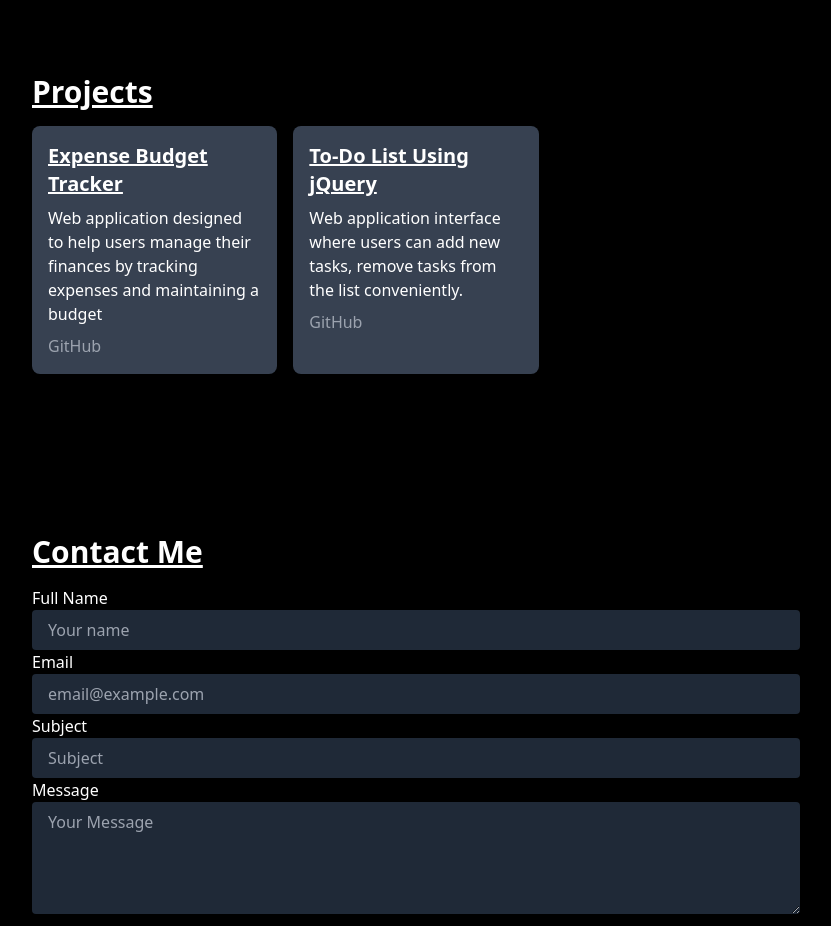
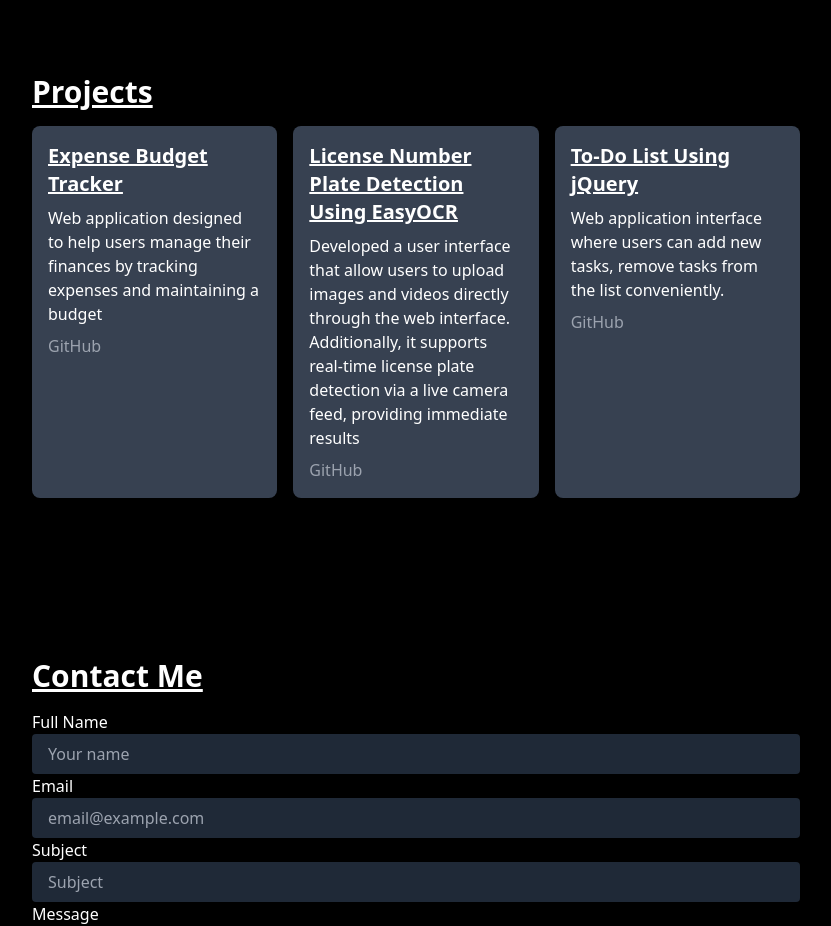
Before and after one commit to sandhya6456/portfolio, a plain HTML site: page index.html in a window 1280 px wide. Shown: the part 1520-2446 px from the top of the page, without its empty margins (0-831 px from the left). Drawn offline with nearby package versions, Linux system fonts and the light colour scheme.

Commit message:
My Portfolio

```diff
--- a/index.html
+++ b/index.html
@@ -130,6 +130,12 @@
             <p class="text-white">Web application designed to help users manage their finances by tracking expenses and maintaining a budget</p>
             <a href="https://github.com/sandhya6456/ExpenseBudgetTracker" class="text-gray-400 hover:text-white hover:underline mt-2 block" target="_blank">GitHub</a>
         </div>
+        <div class="bg-gray-700 p-4 rounded-lg hover:bg-gray-600">
+            <h3 class="text-xl font-bold mb-2 text-white underline">License Number Plate Detection Using EasyOCR</h3>
+            <p class="text-white">Developed a user interface that allow users to upload images and videos directly through the web interface.
+                Additionally, it supports real-time license plate detection via a live camera feed, providing immediate results</p>
+            <a href="https://github.com/sandhya6456/LicenseNumberPlateDetection/tree/master" class="text-gray-400 hover:text-white hover:underline mt-2 block" target="_blank">GitHub</a>
+        </div>
 
         <div class="bg-gray-700 p-4 rounded-lg hover:bg-gray-600">
             <h3 class="text-xl font-bold mb-2 text-white underline">To-Do List Using jQuery</h3>
```
